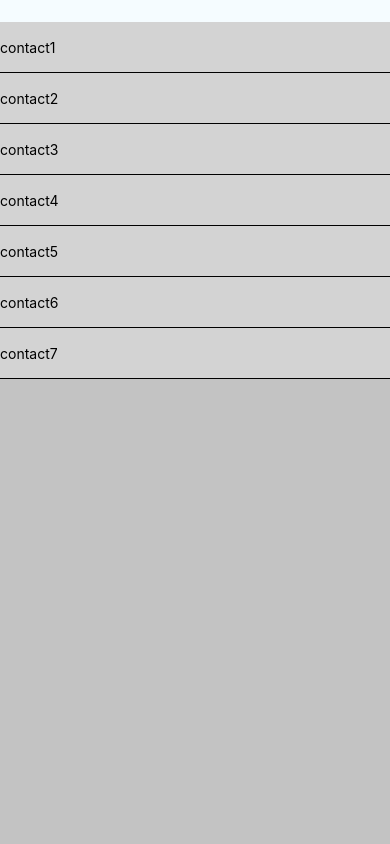
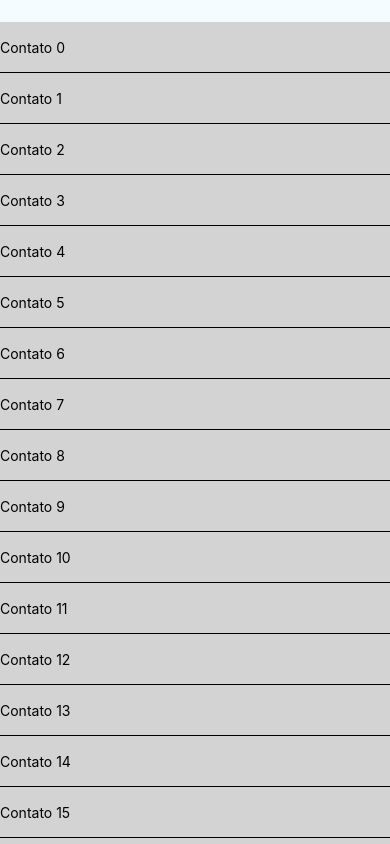
Before and after one commit to rafaelcorreiapoli/swipeable-list, a React Native app: screen / in a window 390 px wide. Built offline with nearby package versions, Linux system fonts and the light colour scheme.

Commit message:
Improvements

```diff
--- a/App.js
+++ b/App.js
@@ -1,103 +1,114 @@
-import React, { Component } from 'react';
-import {PanResponder, Dimensions, Animated, Button, TouchableOpacity, FlatList, StyleSheet, Text, View} from 'react-native';
+import React, { Component, Fragment } from 'react';
+import {Platform, Easing, PanResponder, Dimensions, Animated, Button, TouchableOpacity, FlatList, StyleSheet, Text, View} from 'react-native';
 
 const ANIMATION_DURATION = 300
-const CONTACTS = [{
-  key: 'c1',
-  name: 'contact1'
-}, {
-  key: 'c2',
-  name: 'contact2'
-}, {
-  key: 'c3',
-  name: 'contact3'
-}, {
-  key: 'c4',
-  name: 'contact4'
-}, {
-  key: 'c5',
-  name: 'contact5'
-}, {
-  key: 'c6',
-  name: 'contact6'
-}, {
-  key: 'c7',
-  name: 'contact7'
-}]
+const CONTACTS = [...Array(30)].map((_, i) => ({
+  key: `${i}`,
+  name: `Contato ${i}`
+}))
 
 const windowWidth = Dimensions.get('window').width
+const isAndroid = Platform.OS === 'android'
 
 class ListItem extends React.Component {
   state = {
     dragging: false,
     isDeleting: false,
+    pan: new Animated.ValueXY(),
   }
   isDeleting = false
 
+  /**
+   * A function that maps the gesture dx to pan.x
+   */
+  handlePan = Animated.event([
+    null,
+    {dx: this.state.pan.x}
+  ])
+
   constructor(props) {
     super(props)
-    this.pan =  new Animated.ValueXY(),
     this.inAndOut = new Animated.Value(props.shouldAnimateOnMount ? 0 : 1)
 
     this.panResponder = PanResponder.create({
-      onStartShouldSetPanResponder: (evt, gestureState) => true,
-      onStartShouldSetPanResponderCapture: (evt, gestureState) => true,
-      onMoveShouldSetPanResponder: (evt, gestureState) => true,
-      onMoveShouldSetPanResponderCapture: (evt, gestureState) => true,
-      onPanResponderGrant: (evt, gestureState) => {
-        this.setState({
-          dragging: true,
-        })
-      },
-      onPanResponderMove: Animated.event([
-        null,
-        {dx: this.pan.x}
-      ], {
-        listener: (event, gesture) => {
-          if (Math.abs(gesture.dx) > 200 && !this.isDeleting) {
-            this.handleDeletePress()
-          }
-        }
-      }),
-      onPanResponderTerminationRequest: (evt, gestureState) => true,
-      onPanResponderRelease: (evt, gestureState) => {
-        this.setState({
-          dragging: false,
-        })
-        Animated.timing(this.pan, {
-          toValue: { x: 0, y: 0 },
-          duration: ANIMATION_DURATION
-        }).start();
-      },
-      onPanResponderTerminate: (evt, gestureState) => {
-        this.setState({
-          dragging: false,
-        })
-      },
-      onShouldBlockNativeResponder: (evt, gestureState) => {
-        return true;
-      },
+      onMoveShouldSetPanResponder: this.handleMoveShouldSetPanResponder,
+      onMoveShouldSetPanResponderCapture: this.handleMoveShouldSetPanResponder,
+      onPanResponderGrant: this.handlePanResponderGrant,
+      onPanResponderMove: this.handlePanResponderMove,
+      onPanResponderRelease: this.handleSwipeRelease,
+      onPanResponderTerminate: this.handleSwipeRelease,
+      onPanResponderTerminationRequest: this.handleSwipeRelease,
+      onShouldBlockNativeResponder: this.handleShouldBlockNativeResponder,
     });
   }
 
+  /**
+   * Optimization so we don't render all items again when something not related to the items change
+   */
+  shouldComponentUpdate = (nextProps) => {
+    return nextProps.name !== this.props.name || nextProps.id !== this.props.id
+  }
+
+  /**
+   * Here we decide what is considered a swipe left
+   */
+  handleMoveShouldSetPanResponder = (ev, gestureState) => {
+    return Math.abs(gestureState.dx) > 0
+  }
+
+  /**
+   * We have the pan responder
+   * Let's notify the list that the swipe has started
+   * So it can disable the FlatList's vertical scroll (only necessary on iOS)
+   */
+  handlePanResponderGrant = (ev, gestureState) => {
+    this.setState({
+      dragging: true,
+    }, this.props.onSwipeStart)
+
+  }
+
+  /**
+   * The finger is moving... let's animate
+   */
+  handlePanResponderMove = (ev, gestureState) => {
+    this.handlePan(ev, gestureState)
+  }
+
+  handleSwipeRelease = (ev, gestureState) => {
+    this.setState({
+      dragging: false,
+    }, () => {
+      Animated.timing(this.state.pan, {
+        toValue: { x: 0, y: 0 },
+        duration: ANIMATION_DURATION,
+        easing: Easing.elastic(0.5)
+      }).start(this.props.onSwipeRelease);
+    })
+
+  }
+
+  handleShouldBlockNativeResponder = (evt, gestureState) => true
+
+
+  /**
+   * On componentDidMount, we notify the list that we rendered so it can decide to animate the item
+   * when it comes back
+   * Also, animate if the item is coming back :)
+   */
   componentDidMount() {
     if (this.props.shouldAnimateOnMount) {
       Animated.timing(this.inAndOut, {
         toValue: 1,
         duration: ANIMATION_DURATION
       }).start()
+    } else {
+      this.props.onMount(this.props.id)
     }
-    this.props.onMount()
   }
 
-  handleDeletePress = () => {
-    if (!this.isDeleting) {
-      Animated.timing(this.inAndOut, {
-        toValue: 0,
-        duration: ANIMATION_DURATION
-      }).start(this.props.onDelete)
-      this.isDeleting = true
-    }
+  handlePress = () => {
+    this.props.onPress(this.props.id)
   }
 
   render() {
@@ -105,31 +116,46 @@ class ListItem extends React.Component {
       name,
     } = this.props
 
+    /**
+     * Animate the height and opacity upon entering (if is coming back) or leaving
+     */
     const height = this.inAndOut.interpolate({
       inputRange: [0, 1],
       outputRange: [0, 50],
       extrapolate: 'clamp'
     })
-    const backgroundColor = this.state.dragging ? '#a1a1a1' : '#d3d3d3'
-
-    const deleteViewAnimatedStyle = {
-      transform: [
-        {translateX: this.pan.x}
-      ],
-    }
     const opacity = this.inAndOut.interpolate({
       inputRange: [0, 1],
       outputRange: [0, 1],
     })
 
+    /**
+     * The background color changes if the user is dragging,
+     * so we can give the user a feedback that the item has the pan control
+     */
+    const backgroundColor = this.state.dragging ? '#a1a1a1' : '#d3d3d3'
+
+
+    /**
+     * The thing that we are dragging must have a translateX equals to the pan.x
+     */
+    const drawerViewAnimatedStyle = {
+      transform: [
+        {translateX: this.state.pan.x}
+      ],
+    }
+
     return (
       <Animated.View style={{ height, opacity }}>
         <View
+          style={[styles.contactWrapper, { backgroundColor }]}
           {...this.panResponder.panHandlers}
-          style={[styles.contactWrapper, { backgroundColor }]}>
-          <Text>{name}</Text>
+        >
+          <TouchableOpacity onPress={this.handlePress}>
+            <Text>{name}</Text>
+          </TouchableOpacity>
         </View>
-        <Animated.View style={[deleteViewAnimatedStyle, styles.deleteView]}/>
+        <Animated.View style={[drawerViewAnimatedStyle, styles.deleteView]}/>
       </Animated.View>
 
     )
@@ -138,12 +164,36 @@ class ListItem extends React.Component {
 export default class App extends Component {
   state = {
     contacts: CONTACTS,
+    // limbo
     deletedContacts: [],
+    // are we currently swiping?
+    swiping: false,
   }
 
+  // map of items that had already rendered once
   hasRenderedOnce = {}
+  // timeouts to complete deletion
   timeouts = {}
 
+  /**
+   * Deletion logic
+   */
+  restoreContact = (deletedContactId) => {
+    const timeout = this.timeouts[deletedContactId]
+    if (timeout) {
+      clearTimeout(timeout)
+    }
+    this.setState({
+      deletedContacts: {
+        ...this.state.deletedContacts,
+        [deletedContactId]: false,
+      }
+    })
+  }
+
+  /**
+   * Deletion logic
+   */
   handleDelete = (contactId) => {
     this.setState({
       deletedContacts: {
@@ -163,22 +213,70 @@ export default class App extends Component {
     }, 5000)
   }
 
+  /**
+   * Mark this item as something that has already been rendered
+   * only items that had already been rendered will animate when entering
+   */
   handleListItemMount = (contactId) => {
     this.hasRenderedOnce[contactId] = true
   }
 
+  handlePress = (id) => {
+    console.warn(`Press! ${id}`)
+  }
+
+  /**
+   * This is only called on iOS
+   */
+  handleSwipeStart = () => {
+    this.setState({
+      swiping: true,
+    })
+  }
+
+  /**
+   * This is only called on iOS
+   */
+  handleSwipeRelease = () => {
+    this.setState({
+      swiping: false,
+    })
+  }
+
+  /**
+   * On Android we don't need to notify the list that the drag started
+   * onShouldBlockNativeResponder will take care of disabling Flatlist`s vertical scroll
+   */
+  swipeHandlers = Platform.select({
+    android: {
+
+    },
+    ios: {
+      onSwipeStart: this.handleSwipeStart,
+      onSwipeRelease: this.handleSwipeRelease,
+    }
+  })
+
+  /**
+   * render the list item
+   */
   renderItem = ({ item }) => {
     return (
       <ListItem
         id={item.key}
         name={item.name}
-        onDelete={() => this.handleDelete(item.key)}
+        onDelete={this.handleDelete}
         shouldAnimateOnMount={this.hasRenderedOnce[item.key]}
-        onMount={() => this.handleListItemMount(item.key)}
+        onMount={this.handleListItemMount}
+        onPress={this.handlePress}
+        {...this.swipeHandlers}
       />
     )
   }
 
+  /**
+   * render the list separator
+   */
   renderSeparator = () => {
     return (
       <View
@@ -190,20 +288,11 @@ export default class App extends Component {
     );
   }
 
-  restoreContact = (deletedContactId) => {
-    const timeout = this.timeouts[deletedContactId]
-    if (timeout) {
-      clearTimeout(timeout)
-    }
-    this.setState({
-      deletedContacts: {
-        ...this.state.deletedContacts,
-        [deletedContactId]: false,
-      }
-    })
-  }
-
+  /**
+   * render
+   */
   render() {
+    console.warn('rerendering list ')
     return (
       <View style={styles.container}>
         <FlatList
@@ -212,20 +301,31 @@ export default class App extends Component {
           renderItem={this.renderItem}
           ItemSeparatorComponent={this.renderSeparator}
           ListFooterComponent={this.renderSeparator}
-          scrollEnabled={false}
+          scrollEnabled={isAndroid || !this.state.swiping}
         />
-
-        {Object.keys(this.state.deletedContacts).filter(x => this.state.deletedContacts[x]).map(deletedContact => (
-          <Button
-            key={deletedContact}
-            title={`Restore ${deletedContact}`}
-            onPress={() => this.restoreContact(deletedContact)}
-          />
-        ))}
+        <DeletedContacts
+          deletedContactsId={this.state.deletedContacts}
+          onRestoreContactId={this.restoreContact}
+        />
       </View>
     );
   }
 }
+
+const DeletedContacts = ({
+  deletedContactsId,
+  onRestoreContactId
+}) => (
+  <Fragment>
+    {Object.keys(deletedContactsId).filter(x => deletedContactsId[x]).map(deletedContactId => (
+      <Button
+        key={deletedContactId}
+        title={`Restore ${deletedContactId}`}
+        onPress={() => onRestoreContactId(deletedContactId)}
+      />
+    ))}
+  </Fragment>
+)
 
 const styles = StyleSheet.create({
   container: {
```
